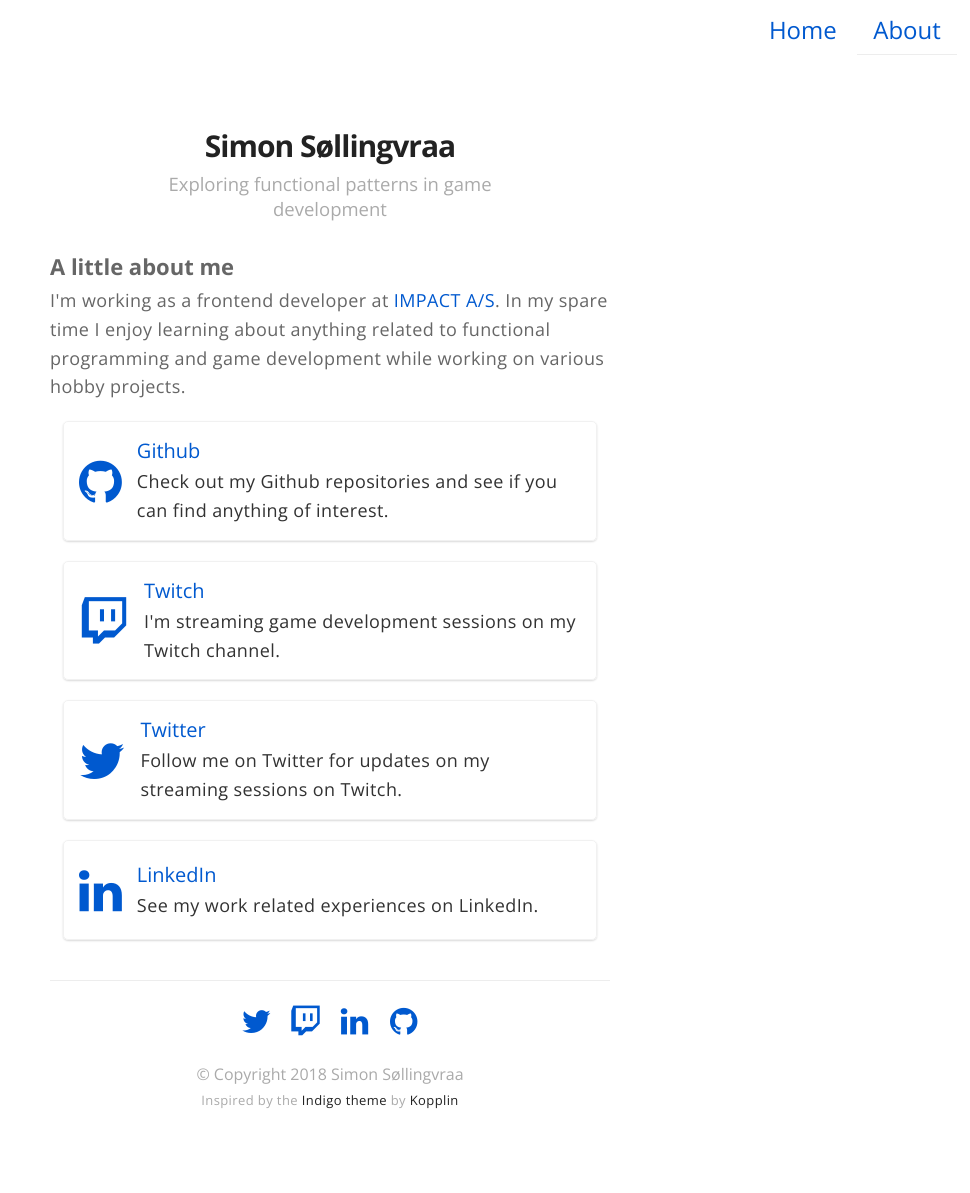
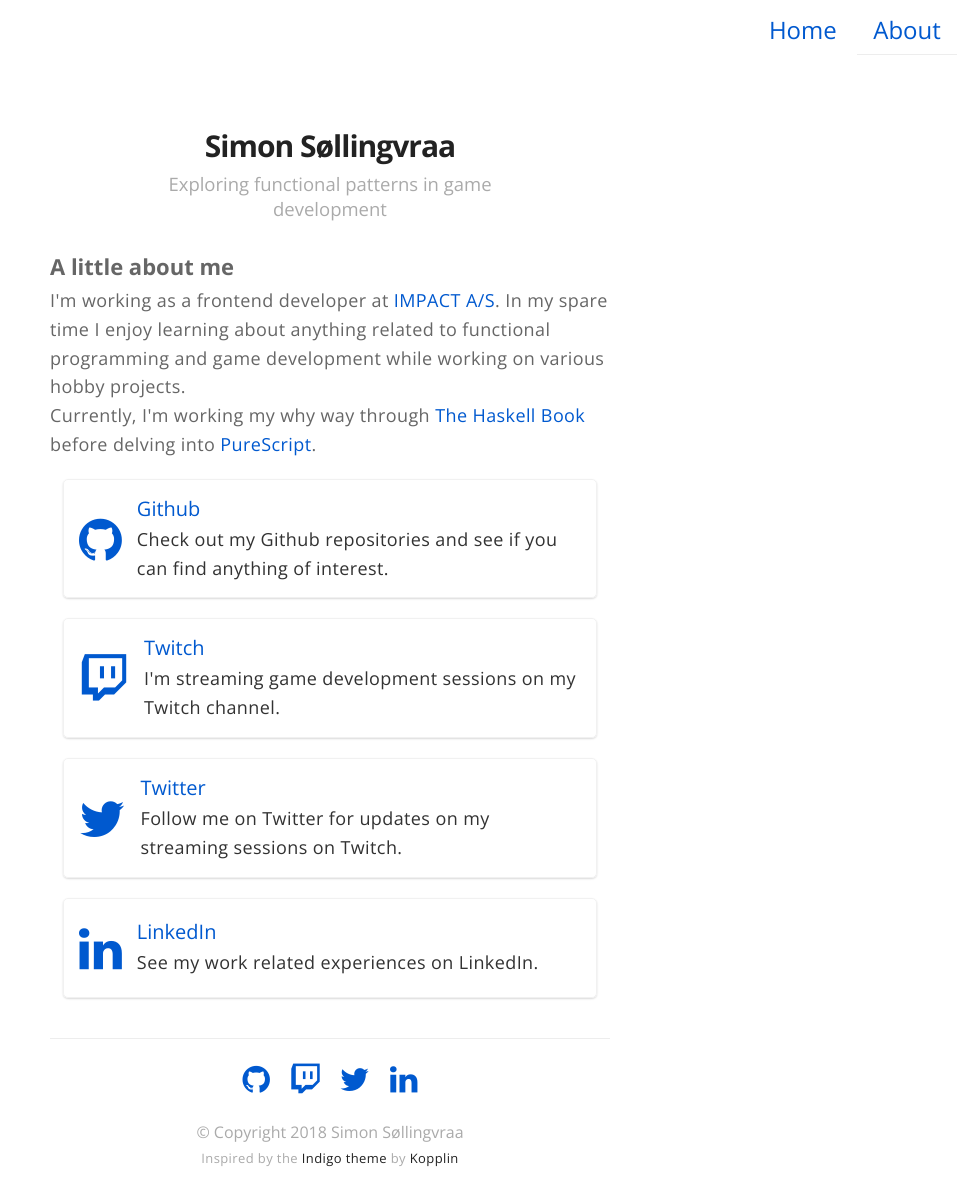
Before and after one commit to simsoll/simsoll.github.io, a Jekyll site: the page built from about.md, in a window 1280 px wide. Shown: the whole page, without its empty margins (310-1280 px from the left). Built offline with Jekyll 4.4.1, drawn with Linux system fonts in a browser that asks for light colours; before the commit the page ends 1136 px from its top, so only the background shows below that.

Commit message:
Fixed ordering of social links

```diff
--- a/_includes/social-links.html
+++ b/_includes/social-links.html
@@ -3,13 +3,17 @@
     <a class="social-link" title="facebook.com/{{ site.facebook }}" href="http://facebook.com/{{ site.facebook }}" target="_blank">
         <i class="social-link__icon fa fa-facebook fa-2x"></i>
     </a>
-    {% endif %} {% if site.twitter %}
-    <a class="social-link" title="twitter.com/{{ site.twitter }}" href="http://twitter.com/{{ site.twitter }}" target="_blank">
-        <i class="social-link__icon fa fa-twitter fa-2x"></i>
+    {% endif %} {% if site.github %}
+    <a class="social-link" title="github.com/{{ site.github }}" href="https://github.com/{{ site.github }}" target="_blank">
+        <i class="social-link__icon fa fa-github fa-2x"></i>
     </a>
     {% endif %} {% if site.twitch %}
     <a class="social-link" title="twitch.com/{{ site.twitch }}" href="http://twitch.com/{{ site.twitch }}" target="_blank">
         <i class="social-link__icon fa fa-twitch fa-2x"></i>
+    </a>
+    {% endif %} {% if site.twitter %}
+    <a class="social-link" title="twitter.com/{{ site.twitter }}" href="http://twitter.com/{{ site.twitter }}" target="_blank">
+        <i class="social-link__icon fa fa-twitter fa-2x"></i>
     </a>
     {% endif %} {% if site.google %}
     <a class="social-link" title="plus.google.com/+{{ site.google }}" href="http://plus.google.com/+{{ site.google }}" target="_blank">
@@ -40,10 +44,6 @@
     <a class="social-link" title="last.fm/user/{{ site.lastfm }}" href="https://last.fm/user/{{ site.lastfm }}" target="_blank">
         <i class="social-link__icon fa fa-lastfm fa-2x"></i>
     </a>
-    {% endif %} {% if site.github %}
-    <a class="social-link" title="github.com/{{ site.github }}" href="https://github.com/{{ site.github }}" target="_blank">
-        <i class="social-link__icon fa fa-github fa-2x"></i>
-    </a>
     {% endif %} {% if site.stackoverflow %}
     <a class="social-link" title="stackoverflow.com/users/{{ site.stackoverflow }}" href="http://stackoverflow.com/users/{{ site.stackoverflow }}"
         target="_blank">
--- a/about.md
+++ b/about.md
@@ -4,6 +4,8 @@ layout: page
 ---
 <h2>A little about me</h2>
 <p>I'm working as a frontend developer at <a href="http://www.impact.dk/">IMPACT A/S</a>. In my spare time I enjoy learning about anything related to functional programming and game development while working on various hobby projects.</p>
+<p>Currently, I'm working my why way through <a href="http://haskellbook.com/">The Haskell Book</a> before delving into <a href="http://www.purescript.org/">PureScript</a>.</p>
+
 
   <div class="flag-wrapper">
     <div class="flag">
```
